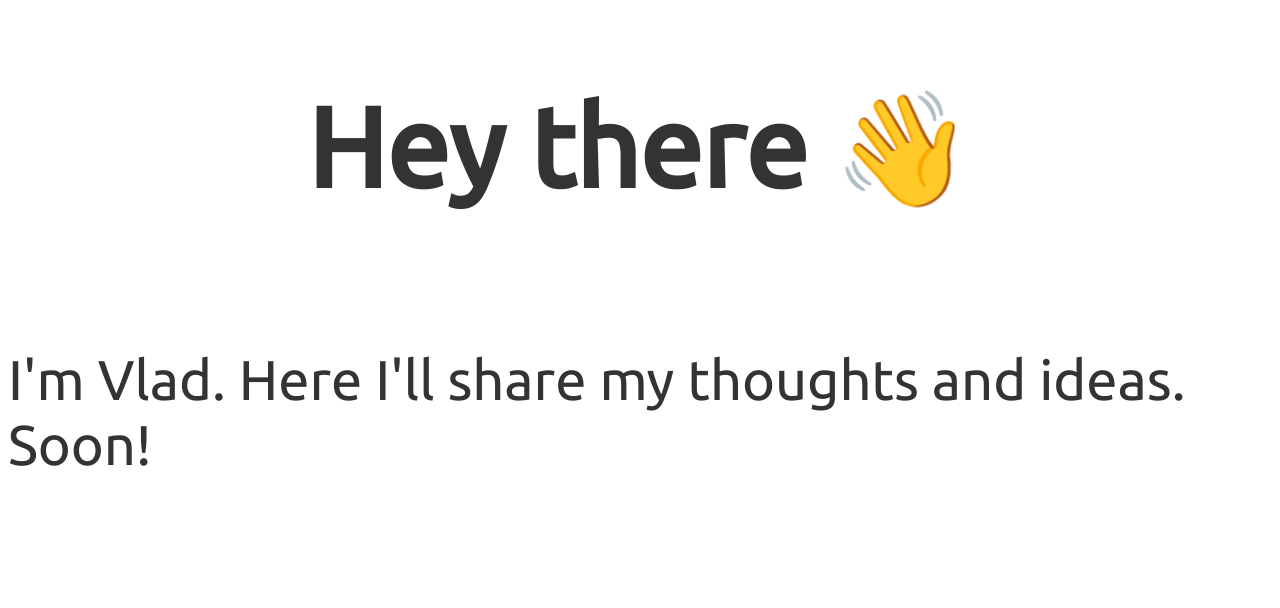
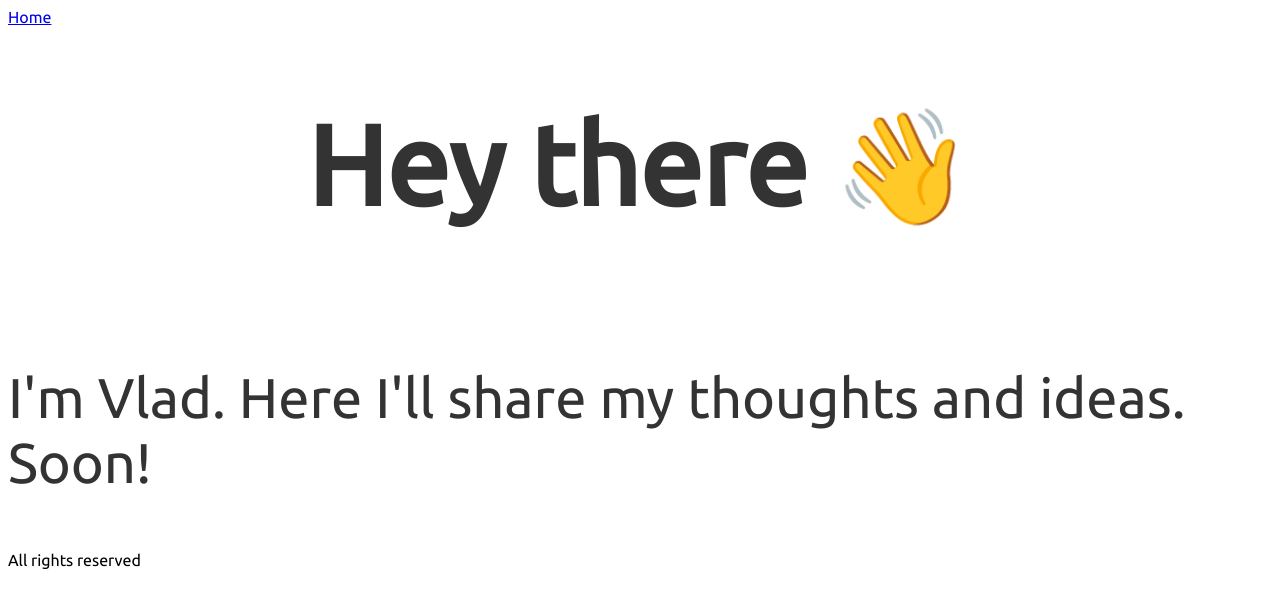
Before and after one commit to Sc4ramouche/blog, a Gatsby site: page / in a window 1280 px wide. Built offline with nearby package versions, Linux system fonts and the light colour scheme; Gatsby itself is replaced by a stand-in of ours.

Commit message:
Add Page wrapper component

```diff
--- /dev/null
+++ b/src/components/Page.jsx
@@ -0,0 +1,16 @@
+import React from 'react';
+import { Link } from 'gatsby';
+
+const Page = ({ children }) => (
+  <>
+    <header>
+      <nav>
+        <Link to="/">Home</Link>
+      </nav>
+    </header>
+    <main>{children}</main>
+    <footer>All rights reserved</footer>
+  </>
+);
+
+export default Page;
--- a/src/pages/index.js
+++ b/src/pages/index.js
@@ -1,10 +1,12 @@
 import React from 'react';
 import '@fontsource/ubuntu';
 
+import Page from '../components/Page';
 import Button from '../components/Button';
 
 export default function Home() {
   return (
+    <Page>
       <div
         style={{
           color: `#333`,
@@ -17,5 +19,6 @@ export default function Home() {
         <h1>Hey there 👋</h1>
         <p>I'm Vlad. Here I'll share my thoughts and ideas. Soon!</p>
       </div>
+    </Page>
   );
 }
```
Lines whose indentation alone changed are shown as unchanged.
